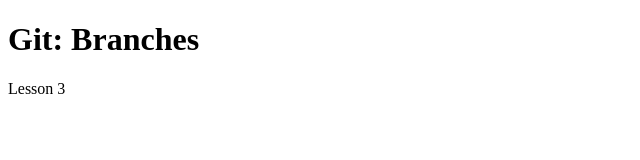
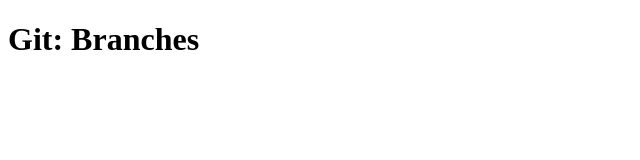
Before and after one commit to Zizacod/git_61_lesson3, a plain HTML site: page index.html in a window 1280 px wide. Shown: the full height of the page, 0-640 px from the left. Drawn offline with Linux system fonts and the light colour scheme.

Commit message:
revert last commit

```diff
--- a/index.html
+++ b/index.html
@@ -8,7 +8,6 @@
 <body>
     <div id="root">
         <h1>Git: Branches</h1>
-        <div>Lesson 3</div>
     </div>
 </body>
 </html>
```
